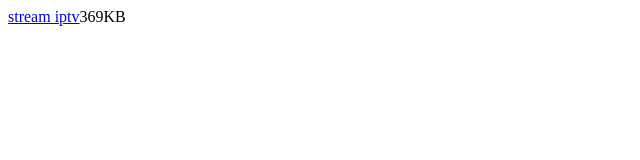
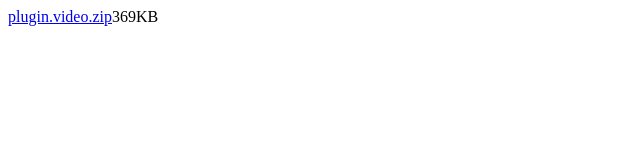
Before and after one commit to stream-iptv/1year-code-00443891, a plain HTML site: page index.html in a window 1280 px wide. Shown: the full height of the page, 0-640 px from the left. Drawn offline with Linux system fonts and the light colour scheme.

Commit message:
Update index.html

```diff
--- a/index.html
+++ b/index.html
@@ -1 +1 @@
-<a href="plugin.video.zip"> stream iptv</a><td>369KB</td><br>
+<a href="plugin.video.zip">plugin.video.zip</a><td>369KB</td><br>
```
